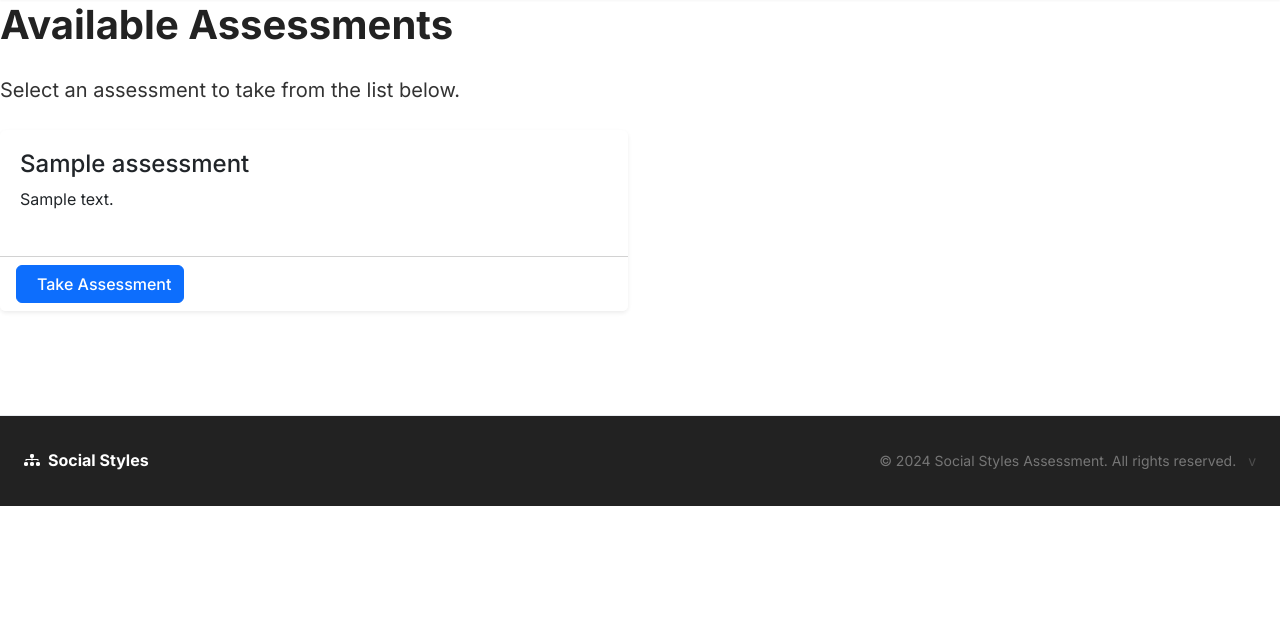
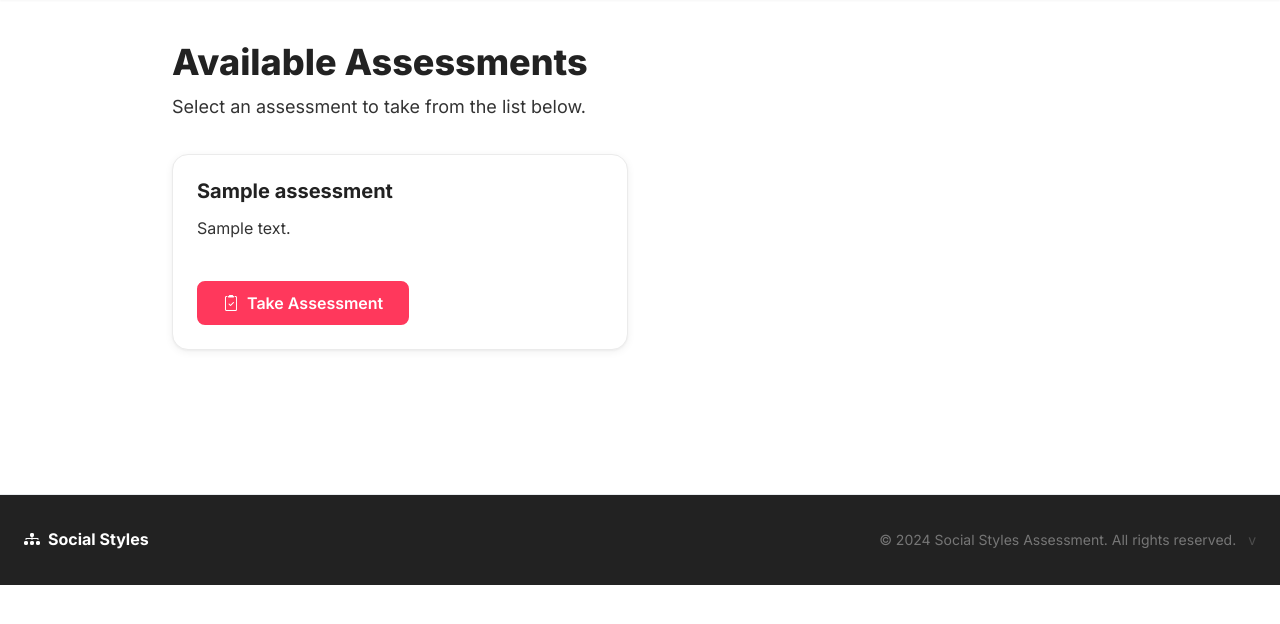
Before and after one commit to gmoorevt/socialstyles, a Flask app: page /assessment/list in a window 1280 px wide. Shown: the part 65-689 px from the top of the page. Run offline with Flask 3, Linux system fonts and the light colour scheme; a user stored in the database is signed in; tables that the repository leaves empty hold one stand-in row (values such as "Sample post").

Commit message:
Fix assessment list page layout with redesign styles
Added container wrapper and updated to use redesign design tokens
(rds-card, btn-rds, spacing/typography tokens).

Co-Authored-By: Claude Opus 4.6 (1M context) <noreply@anthropic.com>

```diff
--- a/app/templates/assessment/list.html
+++ b/app/templates/assessment/list.html
@@ -3,34 +3,32 @@
 {% block title %}Available Assessments{% endblock %}
 
 {% block content %}
-<div class="row">
-    <div class="col-md-12">
-        <h1 class="mb-4">Available Assessments</h1>
-        <p class="lead mb-4">Select an assessment to take from the list below.</p>
+<div class="container" style="max-width:960px; padding-top:var(--space-10); padding-bottom:var(--space-16);">
+    <h1 style="font-size:var(--font-size-4xl); font-weight:var(--font-weight-extrabold); margin-bottom:var(--space-2);">Available Assessments</h1>
+    <p style="color:var(--color-gray-500); font-size:var(--font-size-lg); margin-bottom:var(--space-8);">Select an assessment to take from the list below.</p>
+
+    <div class="row g-4">
+        {% for assessment in assessments %}
+        <div class="col-md-6">
+            <div class="rds-card" style="height:100%; display:flex; flex-direction:column;">
+                <div style="flex:1; padding:var(--space-6);">
+                    <h2 style="font-size:var(--font-size-xl); font-weight:var(--font-weight-bold); margin-bottom:var(--space-3);">{{ assessment.name }}</h2>
+                    <p style="color:var(--color-gray-500); margin-bottom:var(--space-4);">{{ assessment.description }}</p>
                 </div>
-</div>
-
-<div class="row">
-    {% for assessment in assessments %}
-    <div class="col-md-6 mb-4">
-        <div class="card h-100 shadow-sm">
-            <div class="card-body">
-                <h2 class="card-title h4">{{ assessment.name }}</h2>
-                <p class="card-text">{{ assessment.description }}</p>
-            </div>
-            <div class="card-footer bg-white">
-                <a href="{{ url_for('assessment.take_assessment', assessment_id=assessment.id) }}" class="btn btn-primary">
-                    <i class="fas fa-clipboard-list me-2"></i>Take Assessment
+                <div style="padding:0 var(--space-6) var(--space-6);">
+                    <a href="{{ url_for('assessment.take_assessment', assessment_id=assessment.id) }}" class="btn-rds btn-rds--primary" style="display:inline-flex; align-items:center; gap:var(--space-2);">
+                        <i class="bi bi-clipboard2-check"></i> Take Assessment
                     </a>
                 </div>
             </div>
         </div>
         {% else %}
-    <div class="col-md-12">
-        <div class="alert alert-info">
-            <i class="fas fa-info-circle me-2"></i>No assessments are currently available.
+        <div class="col-12">
+            <div class="rds-card" style="padding:var(--space-8); text-align:center; color:var(--color-gray-500);">
+                <i class="bi bi-info-circle" style="font-size:1.25rem; margin-right:var(--space-2);"></i>No assessments are currently available.
             </div>
         </div>
         {% endfor %}
     </div>
+</div>
 {% endblock %}
```
Lines whose indentation alone changed are shown as unchanged.
